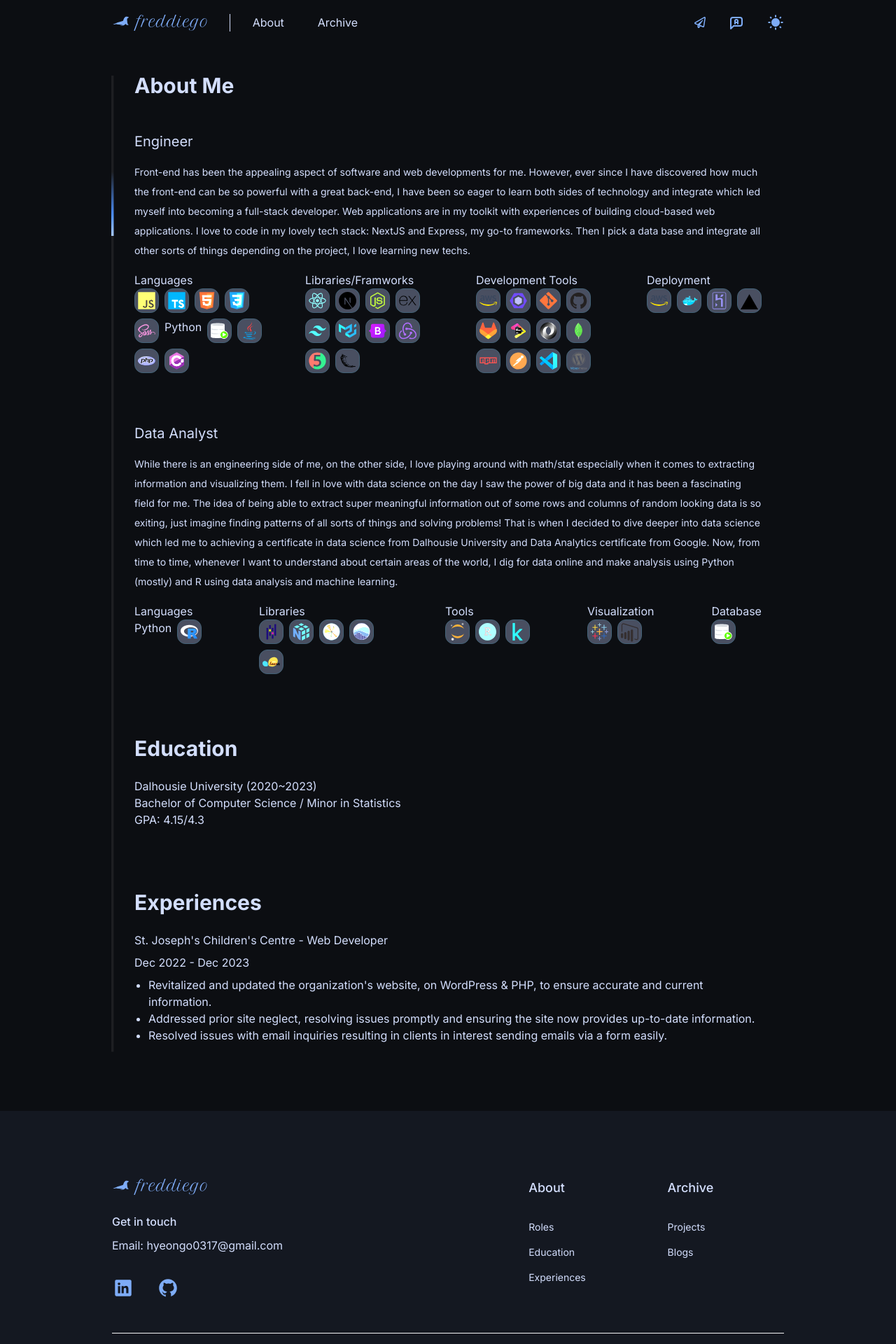
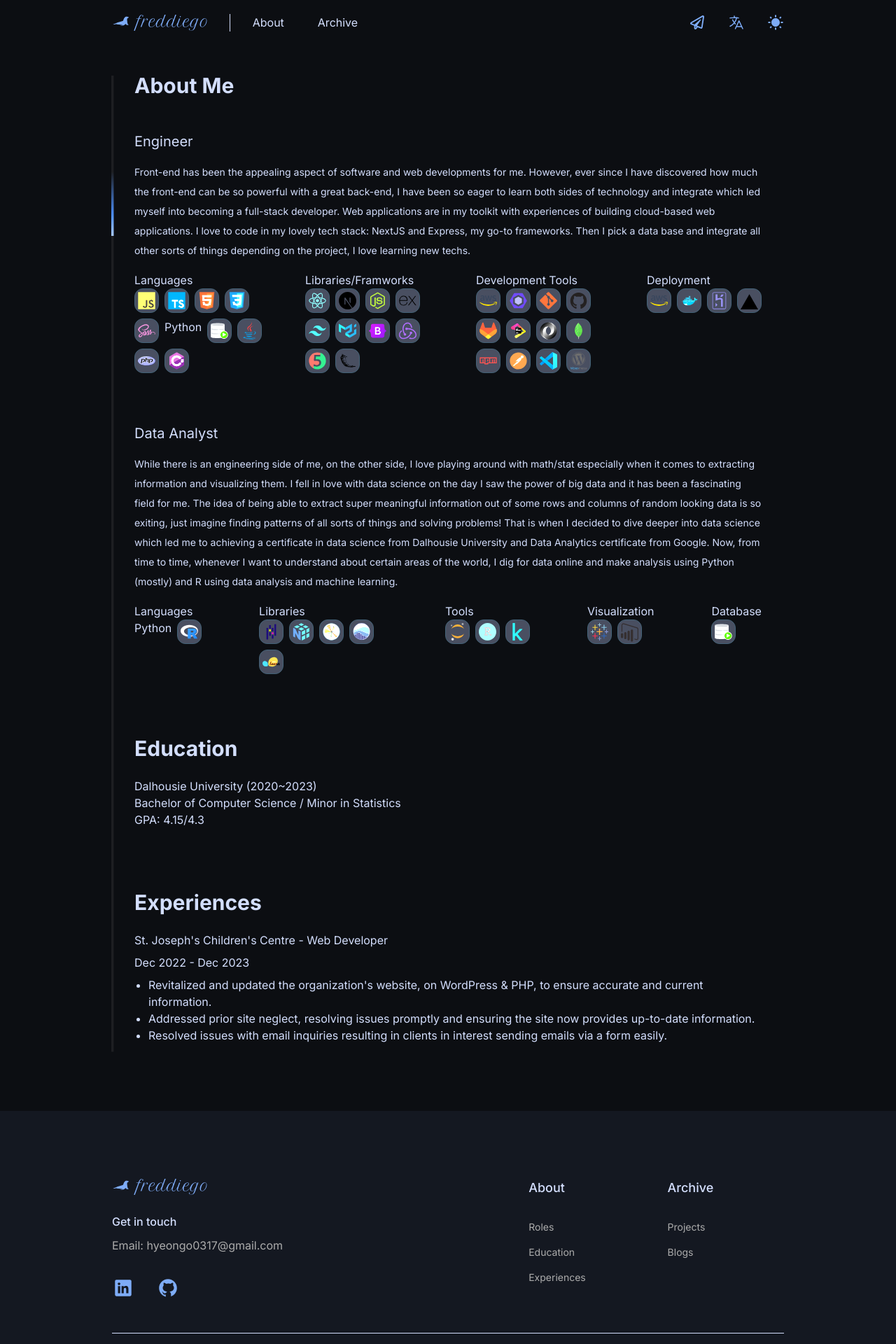
Before and after one commit to itsmefredgo/freddiego-dev, a Next.js app: page /en/about in a window 1280 px wide. Shown: the top 1920 px of the page at 70% size. Built offline with nearby package versions, Linux system fonts and the light colour scheme.

Commit message:
new: minor styling bugs fixed

```diff
--- a/src/components/functions/ContactButton.tsx
+++ b/src/components/functions/ContactButton.tsx
@@ -1,12 +1,18 @@
-// "use client";
-
 import { usePathname } from "next/navigation";
 import { FaRegPaperPlane } from "react-icons/fa";
+import { FollowerPointerCard } from "@/src/components/ui/following-pointer";
+import { FaPaperPlane } from "react-icons/fa";
 
 function ContactButton() {
   return (
-    <a href={`${usePathname()}#contact`}>
-      <FaRegPaperPlane />
+    <a href={`${usePathname()}#contact`} className="h-[1.5rem] w-[1.5rem]">
+      <FollowerPointerCard
+        title="Get in touch"
+        className="h-[1.5rem] w-[1.5rem] flex justify-center items-center"
+        isFixed={true}
+      >
+        <FaRegPaperPlane className="h-[1.25rem] w-[1.25rem] " />
+      </FollowerPointerCard>
     </a>
   );
 }
--- a/src/components/functions/LanguageChangeButton.tsx
+++ b/src/components/functions/LanguageChangeButton.tsx
@@ -9,6 +9,7 @@ import { i18n } from "@/src/i18n.config";
 
 import { TbMessageLanguage } from "react-icons/tb";
 import { FollowerPointerCard } from "@/src/components/ui/following-pointer";
+import { HiOutlineLanguage } from "react-icons/hi2";
 
 export default function LanguageChangeButton() {
   // Get the current pathname using the usePathname hook
@@ -62,7 +63,7 @@ export default function LanguageChangeButton() {
         className="h-[1.5rem] w-[1.5rem]"
         isFixed={true}
       >
-        <TbMessageLanguage className="h-full w-full" />
+        <HiOutlineLanguage className="h-full w-full " />
       </FollowerPointerCard>
     </Link>
   );
--- a/src/components/includes/footer.tsx
+++ b/src/components/includes/footer.tsx
@@ -5,8 +5,8 @@ import freddiego from "@/public/assets/images/freddiego.svg";
 
 function Footer({ lang }: { lang: Locale }) {
   return (
-    <footer className="bg-subBackground">
-      <section id="contact"></section>
+    <footer className="bg-subBackground duration-300">
+      <section id="contact">
         <div className={` text-text ${footerDivWidth}`}>
           <div className="grid grid-cols-1 gap-8 md:grid-cols-5 ">
             <div className=" md:col-span-3">
@@ -27,13 +27,13 @@ function Footer({ lang }: { lang: Locale }) {
               >
                 Get in touch
               </p>
-            <p className="mt-2 text-center leading-relaxed sm:max-w-xs sm:text-left">
+              <p className="mt-2 text-center leading-relaxed sm:max-w-xs sm:text-left text-subtext">
                 Email: hyeongo0317@gmail.com
               </p>
               <ul className="mt-8 flex justify-center gap-6 sm:justify-start md:gap-8">
                 <li>
                   <a
-                  href="#"
+                    href="https://www.linkedin.com/in/fred-go"
                     rel="noreferrer"
                     target="_blank"
                     className="text-teal-700 transition hover:text-teal-700/75"
@@ -52,7 +52,7 @@ function Footer({ lang }: { lang: Locale }) {
 
                 <li>
                   <a
-                  href="#"
+                    href="https://github.com/itsmefredgo"
                     rel="noreferrer"
                     target="_blank"
                     className="text-teal-700 transition hover:text-teal-700/75"
@@ -81,7 +81,7 @@ function Footer({ lang }: { lang: Locale }) {
 
                   <ul className="mt-8 space-y-4 text-sm">
                     {page.Link.map(([title, href]) => (
-                    <li key={title}>
+                      <li key={title} className="text-subtext">
                         <HeaderLink href={href} lang={lang}>
                           {title}
                         </HeaderLink>
@@ -93,7 +93,7 @@ function Footer({ lang }: { lang: Locale }) {
             </div>
           </div>
 
-        <div className="mt-12 border-t border-gray-100 pt-6">
+          <div className="mt-12 border-t border-text text-subtext pt-6">
             <div className="text-center sm:flex sm:justify-between sm:text-left">
               <p className="text-sm">
                 <span className="block sm:inline">All rights reserved.</span>
@@ -104,6 +104,7 @@ function Footer({ lang }: { lang: Locale }) {
             </div>
           </div>
         </div>
+      </section>
     </footer>
   );
 }
--- a/src/components/includes/header.tsx
+++ b/src/components/includes/header.tsx
@@ -23,14 +23,7 @@ export default function Header({ lang }: { lang: Locale }) {
 
   return (
     <header>
-      <nav
-        className=" min-w-full h-16 fixed bg-[#b3c6d000] text-text
-        flex justify-between items-center px-[2rem]
-        sm:px-[min(calc((100%-36rem)/2),4rem)]
-        md:px-[min(calc((100%-40rem)/2),8rem)]
-        lg:px-[min(calc((100%-48rem)/2),10rem)]
-        xl:px-[calc((100%-60rem)/2)] z-50"
-      >
+      <nav className={`${defaultNavBarStyle}`}>
         <div className=" flex gap-8 items-center">
           <span
             className=" flex gap-4 pr-8 duration-300
@@ -53,7 +46,7 @@ export default function Header({ lang }: { lang: Locale }) {
             </HeaderLink>
           </span>
           <div
-            className={` ${navBarExtendStyle} ${
+            className={` ${mobileNavBarExtendStyle} ${
               isMobileLinksOpen ? "translate-x-0" : "translate-x-[-30rem]"
             }`}
           >
@@ -92,8 +85,17 @@ export default function Header({ lang }: { lang: Locale }) {
   );
 }
 
-const navBarExtendStyle = `
-absolute left-0 top-0 h-screen w-[20rem] max-w-full
+const defaultNavBarStyle = `
+min-w-full h-16 fixed bg-[#b3c6d000] text-text
+flex justify-between items-center px-[2rem]
+sm:px-[min(calc((100%-36rem)/2),4rem)]
+md:px-[min(calc((100%-40rem)/2),8rem)]
+lg:px-[min(calc((100%-48rem)/2),10rem)]
+xl:px-[calc((100%-60rem)/2)] z-50
+`;
+
+const mobileNavBarExtendStyle = `
+absolute left-0 top-0 h-screen w-[25rem] max-w-full
 flex flex-col duration-300 items-end gap-8 p-8 bg-secondary
 md:static md:translate-x-0 md:w-auto md:bg-inherit md:h-auto
 md:flex md:gap-12 md:p-0 md:flex-row
--- a/src/components/ui/TechIcon.tsx
+++ b/src/components/ui/TechIcon.tsx
@@ -2,6 +2,7 @@
 
 import React from "react";
 import Image from "next/image";
+import { FollowerPointerCard } from "@/src/components/ui/following-pointer";
 
 interface TechIconsProps {
   tech: string;
@@ -23,6 +24,7 @@ const TechIcons: React.FC<TechIconsProps> = ({ tech }) => {
   }
 
   return (
+    <FollowerPointerCard title={tech} isFixed={true} bgColour="#7eacf7">
       <div
         className=" bg-[#abb5d4] dark:bg-[#494f61] rounded-xl
         p-1 h-[35px] w-[35px] relative duration-150 border border-[#60b2cf] dark:border-[#436277]"
@@ -33,6 +35,7 @@ const TechIcons: React.FC<TechIconsProps> = ({ tech }) => {
           className=" h-auto w-auto dark:brightness-150"
         />
       </div>
+    </FollowerPointerCard>
   );
 };
 
--- a/src/components/ui/following-pointer.tsx
+++ b/src/components/ui/following-pointer.tsx
@@ -10,11 +10,13 @@ export const FollowerPointerCard = ({
   className,
   title,
   isFixed,
+  bgColour,
 }: {
   children: React.ReactNode;
   className?: string;
   title?: string | React.ReactNode;
   isFixed?: boolean;
+  bgColour?: string;
 }) => {
   const x = useMotionValue(0);
   const y = useMotionValue(0);
@@ -22,6 +24,7 @@ export const FollowerPointerCard = ({
   const [rect, setRect] = useState<DOMRect | null>(null);
   const [isInside, setIsInside] = useState<boolean>(false); // Add this line
   const isFixedComponent = isFixed || false;
+  const bgColourInput = bgColour || "#222222";
   const updateRect = () => {
     if (ref.current) {
       setRect(ref.current.getBoundingClientRect());
@@ -63,7 +66,9 @@ export const FollowerPointerCard = ({
       className={cn("relative", className)}
     >
       <AnimatePresence>
-        {isInside && <FollowPointer x={x} y={y} title={title} />}
+        {isInside && (
+          <FollowPointer x={x} y={y} title={title} bgColour={bgColourInput} />
+        )}
       </AnimatePresence>
       {children}
     </div>
@@ -74,12 +79,14 @@ export const FollowPointer = ({
   x,
   y,
   title,
+  bgColour,
 }: {
   x: any;
   y: any;
   title?: string | React.ReactNode;
+  bgColour?: string;
 }) => {
-  const colors = ["#000000"];
+  const colors = [bgColour];
   return (
     <motion.div
       className="h-4 w-4 rounded-full absolute z-50"
@@ -117,9 +124,8 @@ export const FollowPointer = ({
           scale: 0.5,
           opacity: 0,
         }}
-        className={
-          "px-2 py-2 bg-neutral-200 text-white whitespace-nowrap min-w-max text-xs rounded-full"
-        }
+        className={`px-2 py-2 bg-neutral-200
+        text-white whitespace-nowrap min-w-max text-xs rounded-full`}
       >
         {title}
       </motion.div>
--- a/src/containers/about-page/Role.tsx
+++ b/src/containers/about-page/Role.tsx
@@ -11,7 +11,7 @@ function Role({ role, description, techstack }: SummaryRole) {
     <li key={role} className=" ">
       <h2 className=" glow10 py-2 text-xl">{role}</h2>
       <p className=" text-sm leading-[1.75rem] py-2">{description}</p>
-      <ul className=" pt-2 flex flex-wrap  lg:flex-row gap-4 w-full h-auto justify-between">
+      <ul className=" pt-2 flex flex-wrap  lg:justify-between gap-4 w-full h-auto justify-wrap">
         {techstack.map(({ category, techList }, index: number) => (
           <li className={`md:w-[45%] lg:w-auto lg:max-w-[11.5rem]`} key={index}>
             <h3>{category}</h3>
--- a/styles/globals.css
+++ b/styles/globals.css
@@ -1,11 +1,6 @@
 @import "tailwindcss/base";
 @import "tailwindcss/components";
 @import "tailwindcss/utilities";
-
-/* footer,
-footer * {
-  border: red solid 1px;
-} */
 
 * {
   /* border: orange solid 1px; */
@@ -13,23 +8,6 @@ footer * {
   /* font-weight: 400; */
   /* font-style: normal; */
 }
-
-/* main *:not(code *) {
-  text-shadow: 0 0 5px #e93eef;
-} */
-
-/* .glow10 {
-  text-shadow: 0 0 10px #b6cdb6;
-}
-.glow5 {
-  text-shadow: 0 0 2.5px #b6cdb6;
-}
-.glow1 {
-  text-shadow: 0 0 2.5px #b6cdb6;
-}
-.glowpink {
-  text-shadow: 0 0 10px #e93eef;
-} */
 
 .customSvgColour {
   filter: invert(11%) sepia(57%) saturate(5086%) hue-rotate(213deg)
@@ -49,6 +27,7 @@ footer * {
     --primary: #083781;
     --secondary: #6b56f5;
     --accent: #390dd9;
+    --subtext: #717171;
   }
   .dark {
     --text: #d3defd;
@@ -57,5 +36,6 @@ footer * {
     --primary: #7eacf7;
     --secondary: #1f0aa9;
     --accent: #5226f2;
+    --subtext: #acacac;
   }
 }
--- a/tailwind.config.ts
+++ b/tailwind.config.ts
@@ -22,6 +22,7 @@ module.exports = {
         primary: "var(--primary)",
         secondary: "var(--secondary)",
         accent: "var(--accent)",
+        subtext: "var(--subtext)",
       },
       animation: {
         shimmer: "shimmer 2s linear infinite",
```
Lines whose indentation alone changed are shown as unchanged.
